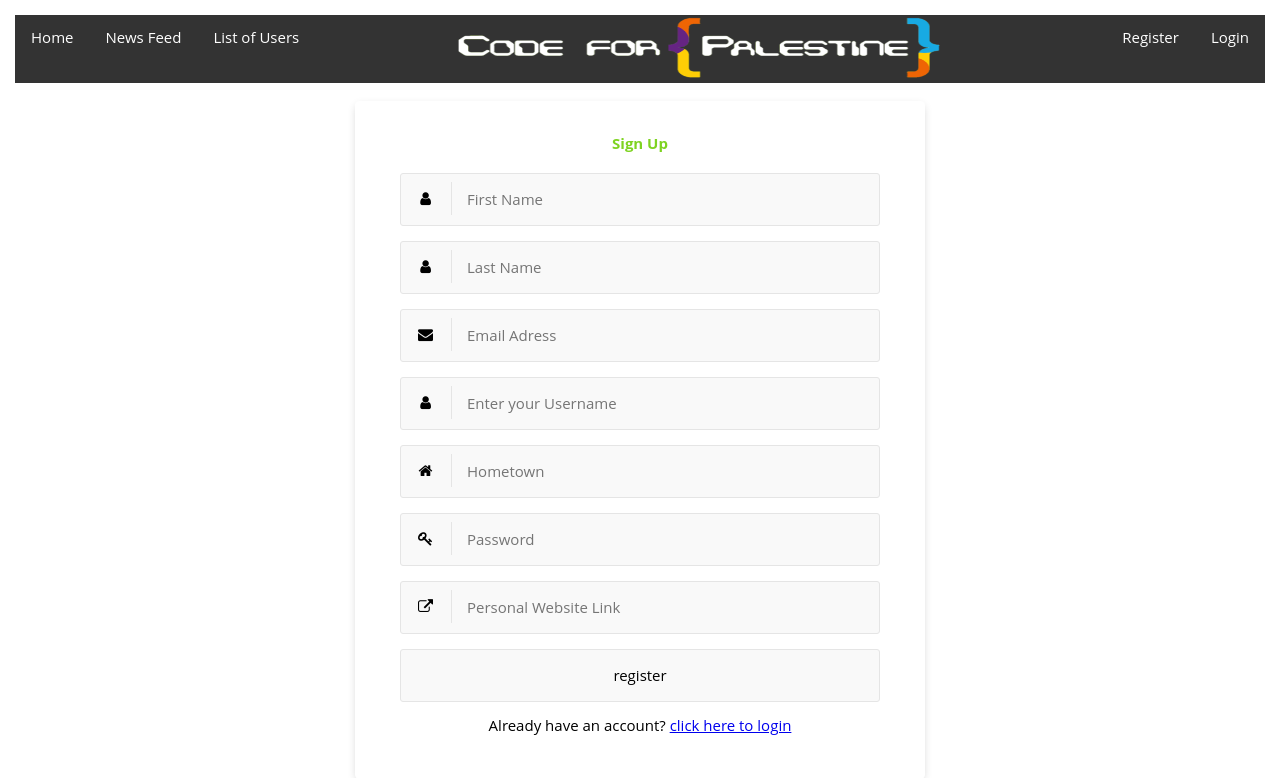
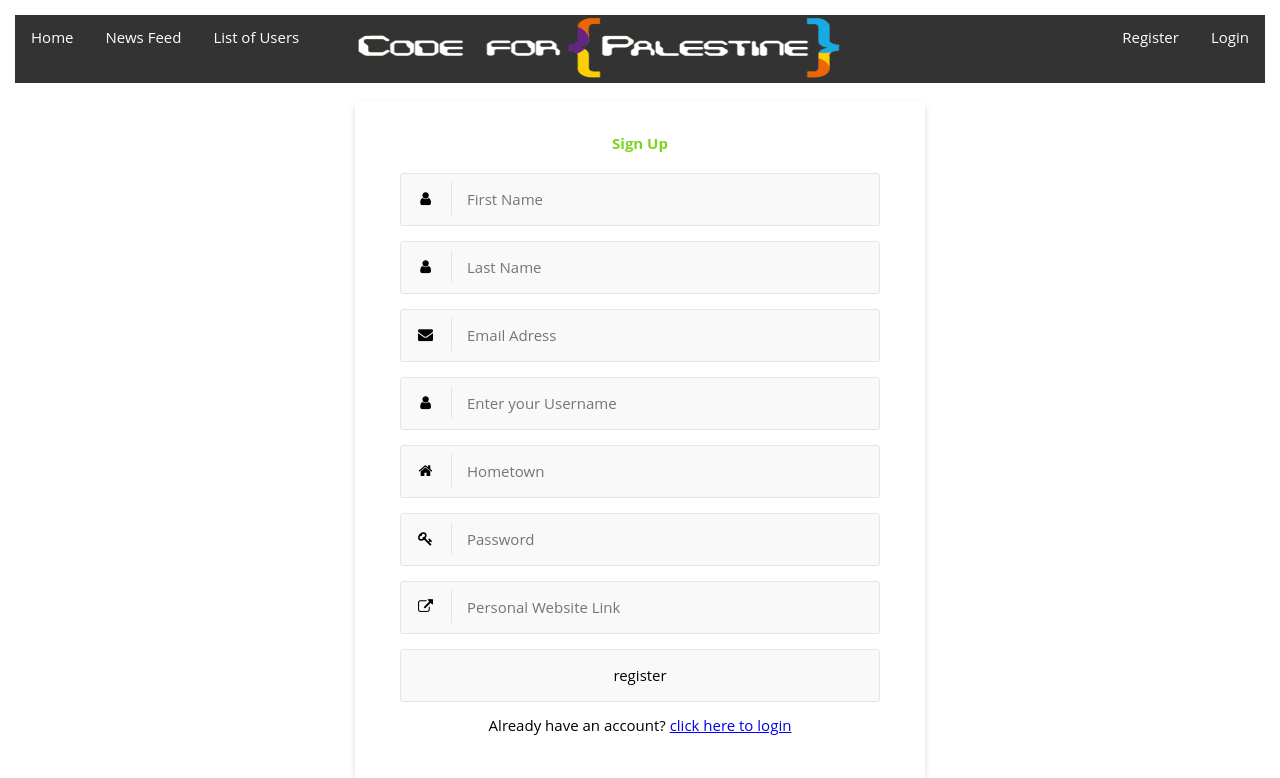
Before and after one commit to OmarKhatib01/WeCode-Website, a Flask app: page /register in a window 1280 px wide. Shown: the top 778 px of the page. Run offline with Flask 2, Linux system fonts and the light colour scheme; some libraries are stand-ins or nearby versions.

Commit message:
fixing merge conflicts

```diff
--- a/static/css/style.css
+++ b/static/css/style.css
@@ -45,16 +45,12 @@ li a:hover {
   box-shadow: 1px 10px 100px #888888;
 }
 
-<<<<<<< HEAD
 
-=======
->>>>>>> d4fede00d04827b6da9107e25d13a72c428364cd
 .container{
   margin-top: 100px;
   box-shadow: 1px 10px 100px #888888;
 
 }
-<<<<<<< HEAD
 
 .t{
   background-color: #a7f977;
@@ -70,5 +66,3 @@ li a:hover {
   box-shadow: 1px 10px 100px #888888;
   float: right;
 }
-=======
->>>>>>> d4fede00d04827b6da9107e25d13a72c428364cd
--- a/templates/base.html
+++ b/templates/base.html
@@ -3,7 +3,7 @@
 <head>
   <link rel="stylesheet" type="text/css" href="../static/css/style.css" />
 
-  <title>Connect.WeCode</title>
+  <title>CodeforPalestineos</title>
   <ul>
     <li><a href="home">Home</a></li>
     <li><a href = "feed"> News Feed</a></li>
@@ -15,7 +15,7 @@
     <li style="float: right;"><a href = "register">Register</a></li>
     {% endif %}
     <center>
-      <img src="../static/images/wecode1.png" height="65px" width="500px" style="margin-right:20px;">
+      <img src="../static/images/wecode1.png" height="65px" width="500px" style="margin-right:220px;">
     </center>
 <!-- TODO: add more links on the navigation bar here -->
   </ul>
--- a/templates/register.html
+++ b/templates/register.html
@@ -49,7 +49,7 @@
         </div>
 
         <div class = "input-group input-group-icon">
-        <input type="text" placeholder="Personal Website Link" name="personalwebsite" required>
+        <input type="url" placeholder="Personal Website Link" name="personalwebsite" required>
         <div class ="input-icon"><i class="fa fa-external-link"></i></div>
         </div>
 
```
Also changed, not shown: templates/feed.html (+1 -30 lines).
